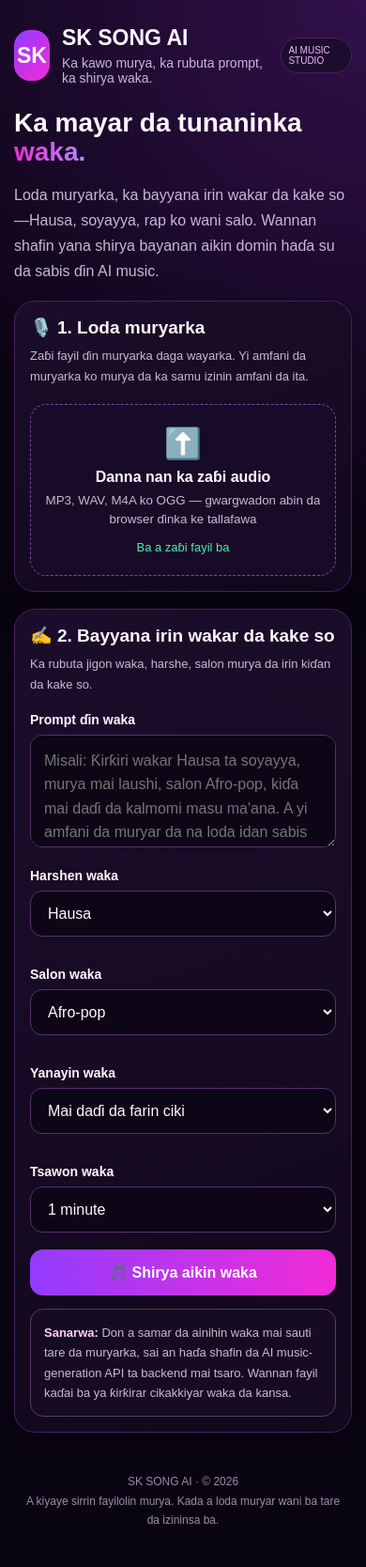
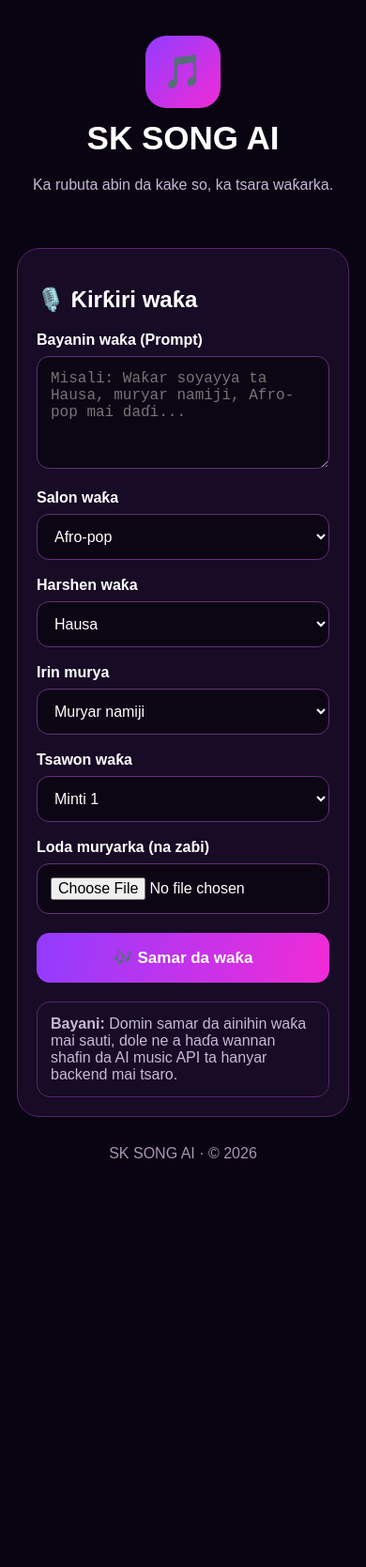
Before and after one commit to khalidsuraja882-glitch/sk-song-ai, a plain HTML site: page index.html in a window 390 px wide. Shown: the whole page at 94% size. After the commit the page ends 1285 px from the top, so only its background shows below. Drawn offline with Linux system fonts and the light colour scheme.

Commit message:
Update index.html for better design and user experience
Refactor HTML structure and styling for improved layout and functionality.

```diff
--- a/index.html
+++ b/index.html
@@ -1,36 +1,260 @@
 <!DOCTYPE html>
 <html lang="ha">
 <head>
-<meta charset="UTF-8"><meta name="viewport" content="width=device-width,initial-scale=1"><meta name="theme-color" content="#10051f">
+<meta charset="UTF-8">
+<meta name="viewport" content="width=device-width, initial-scale=1">
+<meta name="theme-color" content="#10051f">
 <title>SK SONG AI</title>
+
 <style>
-:root{--bg:#090411;--line:#47205e;--pink:#f12bd6;--purple:#923cff;--text:#fff8ff;--muted:#c8b8d4;--green:#55e6ae}
-*{box-sizing:border-box}body{margin:0;background:radial-gradient(circle at top right,#32104b 0,transparent 35%),var(--bg);color:var(--text);font-family:Arial,sans-serif;min-height:100vh}
-.wrap{max-width:940px;margin:auto;padding:20px}header{display:flex;align-items:center;gap:13px;padding:12px 0 25px}.logo{width:54px;height:54px;border-radius:17px;background:linear-gradient(135deg,var(--purple),var(--pink));display:grid;place-items:center;font-size:23px;font-weight:900}h1{font-size:clamp(23px,5vw,34px);margin:0}header p{margin:5px 0 0;color:var(--muted);font-size:14px}.badge{margin-left:auto;border:1px solid var(--line);background:#1b0d2b;border-radius:999px;padding:8px 11px;font-size:12px;color:#f4b7ff}
-.hero h2{font-size:clamp(28px,6vw,43px);line-height:1.1;margin:0 0 12px}.hero h2 span{background:linear-gradient(90deg,var(--pink),#b38aff);background-clip:text;color:transparent}.hero p,.sub{color:var(--muted);line-height:1.7}.card{background:linear-gradient(160deg,#1b0d2b,#11091c);border:1px solid var(--line);border-radius:22px;padding:20px;margin:18px 0;box-shadow:0 15px 45px #0003}.section-title{font-size:19px;margin:0 0 8px}.sub{font-size:13px;margin:0 0 17px}
-.upload{display:block;border:1.5px dashed #8844a9;border-radius:17px;padding:22px 15px;text-align:center;background:#180b27;cursor:pointer}.icon{font-size:32px;margin-bottom:8px}.upload strong{display:block;margin-bottom:6px}.upload small{color:var(--muted);line-height:1.5}input[type=file]{display:none}.file-name{font-size:13px;color:var(--green);margin-top:12px;overflow-wrap:anywhere}audio{width:100%;margin-top:12px;display:none}
-label.field-label{display:block;font-size:14px;font-weight:700;margin:18px 0 8px}textarea,select{width:100%;background:#0d0616;color:var(--text);border:1px solid #58316d;border-radius:13px;padding:14px;font:inherit}textarea{min-height:120px;resize:vertical;line-height:1.6}.grid{display:grid;grid-template-columns:repeat(2,minmax(0,1fr));gap:14px}
-.btn{width:100%;border:0;border-radius:14px;padding:15px 18px;background:linear-gradient(90deg,var(--purple),var(--pink));color:white;font-size:16px;font-weight:800;cursor:pointer;margin-top:18px}.secondary{background:#241232;border:1px solid var(--line)}.notice{border:1px solid #5a3970;background:#160c22;border-radius:14px;padding:14px;color:var(--muted);font-size:13px;line-height:1.65;margin-top:14px}.notice strong{color:#ffd4fb}.result{display:none}.status{color:var(--green);font-weight:700;margin-top:10px}footer{text-align:center;color:#9f8bab;font-size:12px;padding:24px 8px 36px;line-height:1.7}
-@media(max-width:600px){.wrap{padding:15px}.card{padding:16px}.grid{grid-template-columns:1fr}.badge{font-size:10px;padding:7px}}
-</style></head>
-<body><div class="wrap">
-<header><div class="logo">SK</div><div><h1>SK SONG AI</h1><p>Ka kawo murya, ka rubuta prompt, ka shirya waka.</p></div><div class="badge">AI MUSIC STUDIO</div></header>
-<section class="hero"><h2>Ka mayar da tunaninka <span>waka.</span></h2><p>Loda muryarka, ka bayyana irin wakar da kake so—Hausa, soyayya, rap ko wani salo. Wannan shafin yana shirya bayanan aikin domin haɗa su da sabis ɗin AI music.</p></section>
-<section class="card"><h3 class="section-title">🎙️ 1. Loda muryarka</h3><p class="sub">Zaɓi fayil ɗin muryarka daga wayarka. Yi amfani da muryarka ko murya da ka samu izinin amfani da ita.</p>
-<label class="upload" for="voiceFile"><div class="icon">⬆️</div><strong>Danna nan ka zaɓi audio</strong><small>MP3, WAV, M4A ko OGG — gwargwadon abin da browser ɗinka ke tallafawa</small><div id="fileName" class="file-name">Ba a zaɓi fayil ba</div></label><input id="voiceFile" type="file" accept="audio/*"><audio id="voicePreview" controls></audio></section>
-<section class="card"><h3 class="section-title">✍️ 2. Bayyana irin wakar da kake so</h3><p class="sub">Ka rubuta jigon waka, harshe, salon murya da irin kiɗan da kake so.</p>
-<label class="field-label" for="prompt">Prompt ɗin waka</label><textarea id="prompt" placeholder="Misali: Ƙirƙiri wakar Hausa ta soyayya, murya mai laushi, salon Afro-pop, kiɗa mai daɗi da kalmomi masu ma'ana. A yi amfani da muryar da na loda idan sabis ɗin AI ya goyi bayan hakan."></textarea>
-<div class="grid"><div><label class="field-label" for="language">Harshen waka</label><select id="language"><option>Hausa</option><option>English</option><option>Hausa da English</option><option>Arabic</option><option>Yoruba</option><option>Other</option></select></div>
-<div><label class="field-label" for="style">Salon waka</label><select id="style"><option>Afro-pop</option><option>Wakar soyayya</option><option>Rap / Hip-hop</option><option>Gospel</option><option>Traditional Hausa</option><option>R&B</option><option>Dance / Amapiano</option><option>Acoustic</option></select></div>
-<div><label class="field-label" for="mood">Yanayin waka</label><select id="mood"><option>Mai daɗi da farin ciki</option><option>Romantic</option><option>Mai motsa rai</option><option>Mai nutsuwa</option><option>Mai ƙarfi da kuzari</option><option>Mai ban tausayi</option></select></div>
-<div><label class="field-label" for="duration">Tsawon waka</label><select id="duration"><option>30 seconds</option><option selected>1 minute</option><option>2 minutes</option><option>3 minutes</option><option>4 minutes</option></select></div></div>
-<button class="btn" id="makeBtn">🎵 Shirya aikin waka</button>
-<div class="notice"><strong>Sanarwa:</strong> Don a samar da ainihin waka mai sauti tare da muryarka, sai an haɗa shafin da AI music-generation API ta backend mai tsaro. Wannan fayil kaɗai ba ya ƙirƙirar cikakkiyar waka da kansa.</div></section>
-<section class="card result" id="result"><h3 class="section-title">📋 Bayanan aikin wakarka</h3><p class="sub">Za ka iya kwafe bayanan nan domin amfani da su yayin haɗa AI music service.</p><textarea id="summary" readonly></textarea><button class="btn secondary" id="copyBtn">Kwafe bayanan aikin</button><div class="status" id="status"></div></section>
-<footer>SK SONG AI · © 2026<br>A kiyaye sirrin fayilolin murya. Kada a loda muryar wani ba tare da izininsa ba.</footer></div>
+*{box-sizing:border-box}
+body{
+ margin:0;
+ padding:18px;
+ background:#090411;
+ color:white;
+ font-family:Arial,sans-serif;
+}
+.app{max-width:650px;margin:auto}
+header{text-align:center;padding:20px 5px}
+.logo{
+ display:inline-block;
+ padding:18px;
+ border-radius:22px;
+ background:linear-gradient(135deg,#923cff,#f12bd6);
+ font-size:35px
+}
+h1{font-size:35px;margin:12px 0}
+p{color:#c8b8d8;line-height:1.7}
+.card{
+ background:#170b25;
+ border:1px solid #59236f;
+ border-radius:24px;
+ padding:20px;
+ margin:18px 0
+}
+label{
+ display:block;
+ margin:18px 0 8px;
+ font-weight:bold
+}
+textarea,select,input{
+ width:100%;
+ padding:14px;
+ background:#0c0614;
+ color:white;
+ border:1px solid #633079;
+ border-radius:13px;
+ font-size:16px
+}
+textarea{min-height:120px}
+button,.download{
+ display:block;
+ width:100%;
+ margin-top:20px;
+ padding:16px;
+ border:0;
+ border-radius:14px;
+ background:linear-gradient(100deg,#923cff,#f12bd6);
+ color:white;
+ font-size:17px;
+ font-weight:bold;
+ text-align:center;
+ text-decoration:none
+}
+button:disabled{opacity:.6}
+#status{color:#55e6b0;margin-top:15px}
+audio{width:100%;margin-top:15px}
+.note{
+ padding:14px;
+ border:1px solid #59236f;
+ border-radius:14px;
+ margin-top:20px;
+ color:#c8b8d8
+}
+footer{text-align:center;color:#a996b7;margin:30px 0}
+</style>
+</head>
+
+<body>
+<div class="app">
+
+<header>
+ <div class="logo">🎵</div>
+ <h1>SK SONG AI</h1>
+ <p>Ka rubuta abin da kake so, ka tsara waƙarka.</p>
+</header>
+
+<section class="card">
+ <h2>🎙️ Ƙirƙiri waƙa</h2>
+
+ <form id="songForm">
+
+  <label for="prompt">Bayanin waƙa (Prompt)</label>
+  <textarea id="prompt" required
+  placeholder="Misali: Waƙar soyayya ta Hausa, muryar namiji, Afro-pop mai daɗi..."></textarea>
+
+  <label for="style">Salon waƙa</label>
+  <select id="style">
+   <option>Afro-pop</option>
+   <option>Hausa traditional</option>
+   <option>Afrobeats</option>
+   <option>R&B</option>
+   <option>Hip-hop / Rap</option>
+   <option>Gospel</option>
+   <option>Slow love song</option>
+  </select>
+
+  <label for="language">Harshen waƙa</label>
+  <select id="language">
+   <option>Hausa</option>
+   <option>English</option>
+   <option>Hausa da English</option>
+  </select>
+
+  <label for="voice">Irin murya</label>
+  <select id="voice">
+   <option>Muryar namiji</option>
+   <option>Muryar mace</option>
+   <option>Namiji da mace</option>
+   <option>AI ya zaɓa</option>
+  </select>
+
+  <label for="duration">Tsawon waƙa</label>
+  <select id="duration">
+   <option value="60">Minti 1</option>
+   <option value="180">Minti 3</option>
+   <option value="600">Minti 10</option>
+  </select>
+
+  <label for="voiceFile">Loda muryarka (na zaɓi)</label>
+  <input id="voiceFile" type="file" accept="audio/*">
+
+  <button id="generateBtn" type="submit">
+   🎶 Samar da waƙa
+  </button>
+
+ </form>
+
+ <div id="status"></div>
+
+ <div id="result" hidden>
+  <h2>🎧 Waƙarka</h2>
+  <audio id="player" controls></audio>
+  <a id="download" class="download" download="sk-song-ai.mp3">
+   ⬇️ Sauke waƙa
+  </a>
+ </div>
+
+ <div class="note">
+  <b>Bayani:</b>
+  Domin samar da ainihin waƙa mai sauti, dole ne a haɗa
+  wannan shafin da AI music API ta hanyar backend mai tsaro.
+ </div>
+</section>
+
+<footer>SK SONG AI · © 2026</footer>
+</div>
+
 <script>
-const fileInput=document.getElementById('voiceFile'),fileName=document.getElementById('fileName'),preview=document.getElementById('voicePreview');let voiceObjectUrl=null;
-fileInput.addEventListener('change',()=>{const file=fileInput.files&&fileInput.files[0];if(!file)return;fileName.textContent='An zaɓa: '+file.name+' ('+(file.size/(1024*1024)).toFixed(2)+' MB)';if(voiceObjectUrl)URL.revokeObjectURL(voiceObjectUrl);voiceObjectUrl=URL.createObjectURL(file);preview.src=voiceObjectUrl;preview.style.display='block';});
-document.getElementById('makeBtn').addEventListener('click',()=>{const prompt=document.getElementById('prompt').value.trim();if(!fileInput.files.length){alert('Da fatan zaɓi fayil ɗin muryarka tukuna.');return;}if(!prompt){alert('Da fatan rubuta irin wakar da kake so.');document.getElementById('prompt').focus();return;}const file=fileInput.files[0];const details=['SK SONG AI — BAYANAN AIKIN WAKA','','Fayil ɗin murya: '+file.name,'Harshe: '+document.getElementById('language').value,'Salon waka: '+document.getElementById('style').value,'Yanayin waka: '+document.getElementById('mood').value,'Tsawon waka: '+document.getElementById('duration').value,'','PROMPT:',prompt,'','Lura: A aika waɗannan bayanai da fayil ɗin murya zuwa backend/API mai tsaro domin samar da ainihin waka.'];document.getElementById('summary').value=details.join('\n');document.getElementById('result').style.display='block';document.getElementById('status').textContent='An shirya bayanan aikin. Ba a samar da waka mai sauti ba tukuna.';document.getElementById('result').scrollIntoView({behavior:'smooth',block:'start'});});
-document.getElementById('copyBtn').addEventListener('click',async()=>{const summary=document.getElementById('summary');try{await navigator.clipboard.writeText(summary.value);}catch(e){summary.select();document.execCommand('copy');}document.getElementById('status').textContent='An kwafe bayanan aikin!';});
-</script></body></html>
+/*
+  MUHIMMI:
+  Sai an haɗa backend da AI music API kafin wannan
+  maɓallin ya iya samar da ainihin waƙa.
+
+  Kada a saka sirrin API key a cikin wannan HTML.
+*/
+
+const API_ENDPOINT = "/api/generate-song";
+
+document.getElementById("songForm").addEventListener("submit",
+async function(event){
+
+ event.preventDefault();
+
+ const status = document.getElementById("status");
+ const button = document.getElementById("generateBtn");
+
+ const data = new FormData();
+
+ data.append("prompt",
+ document.getElementById("prompt").value);
+
+ data.append("style",
+ document.getElementById("style").value);
+
+ data.append("language",
+ document.getElementById("language").value);
+
+ data.append("voice",
+ document.getElementById("voice").value);
+
+ data.append("duration",
+ document.getElementById("duration").value);
+
+ const file = document.getElementById("voiceFile").files[0];
+
+ if(file){
+  data.append("voiceFile",file);
+ }
+
+ button.disabled = true;
+ button.textContent = "Ana ƙoƙarin samarwa...";
+ status.textContent = "";
+
+ try{
+
+  const response = await fetch(API_ENDPOINT,{
+   method:"POST",
+   body:data
+  });
+
+  if(!response.ok){
+   throw new Error("Ba a haɗa AI music backend ba tukuna.");
+  }
+
+  const type = response.headers.get("content-type") || "";
+  let audioURL;
+
+  if(type.includes("application/json")){
+
+   const result = await response.json();
+
+   if(!result.audioUrl){
+    throw new Error("Ba a samu fayil ɗin waƙa ba.");
+   }
+
+   audioURL = result.audioUrl;
+
+  }else if(type.startsWith("audio/")){
+
+   audioURL = URL.createObjectURL(await response.blob());
+
+  }else{
+
+   throw new Error("Amsar ba ta ƙunshi sautin waƙa ba.");
+
+  }
+
+  document.getElementById("player").src = audioURL;
+  document.getElementById("download").href = audioURL;
+  document.getElementById("result").hidden = false;
+
+  status.textContent = "An samu waƙa! Danna play domin sauraro.";
+
+ }catch(error){
+
+  status.textContent =
+   "AI music API da backend suna buƙatar haɗawa kafin samar da waƙa.";
+
+ }finally{
+
+  button.disabled = false;
+  button.textContent = "🎶 Samar da waƙa";
+
+ }
+
+});
+</script>
+</body>
+</html>
```
